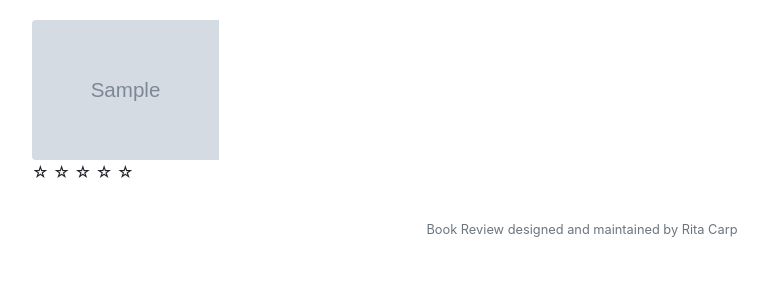
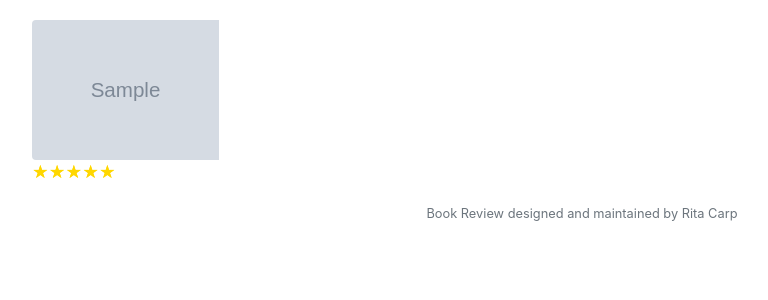
Before and after one commit to ritacarp/bookreview, a Flask app: page / in a window 1280 px wide. Shown: the part 66-366 px from the top of the page, without its empty margins (58-826 px from the left). Run offline with Flask 2, Linux system fonts and the light colour scheme; tables that the repository leaves empty hold one stand-in row (values such as "Sample post"); grey boxes marked "Sample" are stand-in pictures; parts of the project's set-up code (start-up, migrations or seed data) failed here and were passed over; some libraries are stand-ins or nearby versions.

Commit message:
styled home page

```diff
--- a/app/main/routes.py
+++ b/app/main/routes.py
@@ -30,6 +30,21 @@ def index():
     displayList = randomList[0:imagesPerRow]
     print("\n\n2) displayList = ", str(displayList).strip('[]'))
     allBooks = Book.query.filter(Book.id.in_(displayList))
+
+    for book in allBooks:
+        averageScore = book.average_score
+        if averageScore == 5.0:
+            scorePercent = 100
+            yellowStars = 5
+            paritalYellowStars = 0
+            clearStars = 0
+        else:
+            scorePercent =  ((averageScore / 5) * 100);
+            yellowStars = math.floor(averageScore)
+            paritalYellowStars = averageScore - yellowStars
+            clearStars = 5 - (yellowStars + 1)
+
+        book.scorePercent = scorePercent
 
 
 
--- /dev/null
+++ b/app/static/style.css
@@ -0,0 +1,103 @@
+    .box{
+        position: relative;
+        display: inline-block; /* Make the width of box same as image */
+    }
+    .box .text{
+        position: absolute;
+        z-index: 999;
+        margin: 0 auto;
+        left: 0;
+        right: 0;
+        top: 10%; /* Adjust this value to move the positioned div up and down */
+        text-align: center;
+        width: 80%; /* Set the width of the positioned div */
+    }
+
+.top-left {
+  position: absolute;
+  top: 3px;
+  left: 35px;
+}
+
+.polaroid {
+  width: 320px;
+  padding: 10px 10px 20px 10px;
+  border: 1px solid #BFBFBF;
+  background-color: white;
+  box-shadow: 10px 10px 5px #aaaaaa;
+}
+
+
+.smallPolaroid {
+  height: 194px;
+}
+
+.dramatic {
+  display: none;
+}
+
+
+
+.rating {
+  unicode-bidi: bidi-override;
+  direction: rtl;
+  text-align: center;
+  font-size: 30px;
+}
+.rating > span {
+  display: inline-block;
+  position: relative;
+  width: 1.1em;
+}
+.rating > span:hover,
+.rating > span:hover ~ span {
+  color: transparent;
+}
+
+.rating > span:hover:before,
+.rating > span:hover ~ span:before {
+   content: "\2605";
+   position: absolute;
+   width: 1.1em;
+   left: 0;
+   color: gold;
+}
+
+.yellowStar {
+   color: gold;
+   width: 1.1em;
+}
+
+.blackStar{
+   color: black;
+   width: 1.1em;
+}
+
+
+
+
+.homerating {
+  display: inline-block;
+  unicode-bidi: bidi-override;
+  color: gold;
+  margin: 0;
+  position: relative;
+  padding: 0;
+}
+
+.homerating-upper {
+  color: gold;
+  padding: 0;
+  position: absolute;
+  z-index: 1;
+  display: flex;
+  top: 0;
+  left: 0;
+  overflow: hidden;
+}
+
+.homerating-lower {
+  padding: 0;
+  display: flex;
+  z-index: 0;
+}
--- a/app/templates/base.html
+++ b/app/templates/base.html
@@ -14,7 +14,7 @@
         <!-- https://favicon.io/emoji-favicons/money-mouth-face/ -->
         <link href="/static/favicon.ico" rel="icon">
 
-        <link href="/static/styles.css" rel="stylesheet">
+        <link href="/static/style.css" rel="stylesheet">
 
         <script src="https://code.jquery.com/jquery-3.3.1.min.js"></script>
         <script src="https://cdnjs.cloudflare.com/ajax/libs/popper.js/1.14.3/umd/popper.min.js"></script>
--- a/app/templates/homepage.html
+++ b/app/templates/homepage.html
@@ -31,17 +31,21 @@
                  {% else %}
                      <img  height="140"  data-toggle="tooltip" data-html="true" title='{{book["author"]}}<br />{{book["title"]}}' id="booksThumbnail_{{count.value }}" class="rounded bookButton" data-bookID='{{book["amazon_lookup_id"]}}' style="cursor: pointer;padding-right:4px;" class="rounded bookButton" src='{{book["image_url"]}}'>
                  {% endif %}
- <p class="caption">
-<span id="star_1" class="star">&#9734;</span>
-<span id="star_2" class="star">&#9734;</span>
-<span id="star_3" class="star">&#9734;</span>
-<span id="star_4" class="star">&#9734;</span>
-<span id="star_5" class="star">&#9734;</span>
 
- </p>
+
+
+<div>
+<div class="homerating">
+    <div class="homerating-upper" style="width: {{book['scorePercent']}}%;">
+        <span>&#9733;</span><span>&#9733;</span><span>&#9733;</span><span>&#9733;</span><span>&#9733;</span>
+    </div>
+    <div class="homerating-lower">
+        <span>&#9734;</span><span>&#9734;</span><span>&#9734;</span><span>&#9734;</span><span>&#9734;</span>
+    </div>
+</div>
+</div>
 
 </span>
-
 
 
 
```
Also changed, not shown: app/static/styles.css (deleted, +0 -37 lines), app/main/helpers.py (line endings or trailing spaces).
